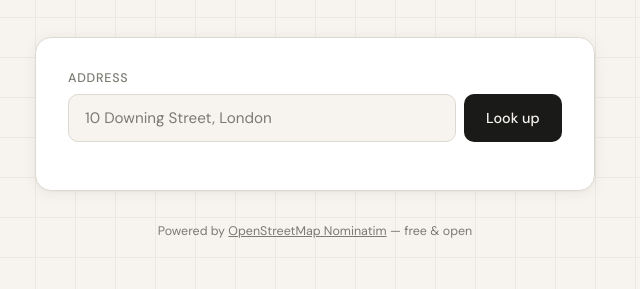
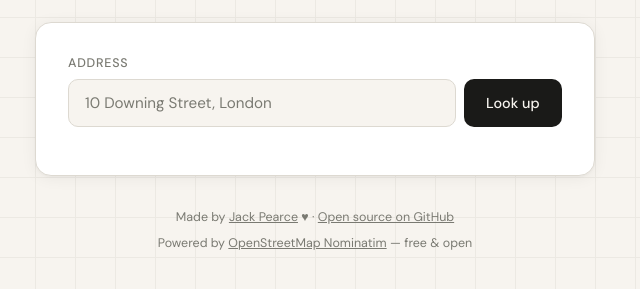
Before and after one commit to jkpe/geocoder, a website: page public/index.html in a window 1280 px wide. Shown: the part 343-632 px from the top of the page, without its empty margins (325-965 px from the left). Drawn offline with Linux system fonts and the light colour scheme.

Commit message:
Update footer content and enhance styles in index.html
- Modified footer to include creator information and updated links.
- Improved styling for footer text and added line height for better readability.

```diff
--- a/public/index.html
+++ b/public/index.html
@@ -365,9 +365,13 @@
       margin-top: 2rem;
       font-size: 0.78rem;
       color: var(--muted);
+      line-height: 1.5;
     }
 
+    footer p + p { margin-top: 0.45rem; }
+
     footer a { color: var(--muted); }
+    footer a:hover { color: var(--accent); }
   </style>
 </head>
 <body>
@@ -433,7 +437,8 @@
   </div>
 
   <footer>
-    Powered by <a href="https://nominatim.openstreetmap.org/" target="_blank">OpenStreetMap Nominatim</a> &mdash; free &amp; open
+    <p>Made by <a href="https://www.jackpearce.co.uk/" target="_blank" rel="noopener noreferrer">Jack Pearce</a> ♥ · <a href="https://github.com/jkpe/geocoder" target="_blank" rel="noopener noreferrer">Open source on GitHub</a></p>
+    <p>Powered by <a href="https://nominatim.openstreetmap.org/" target="_blank" rel="noopener noreferrer">OpenStreetMap Nominatim</a> &mdash; free &amp; open</p>
   </footer>
 
 </div>
```
